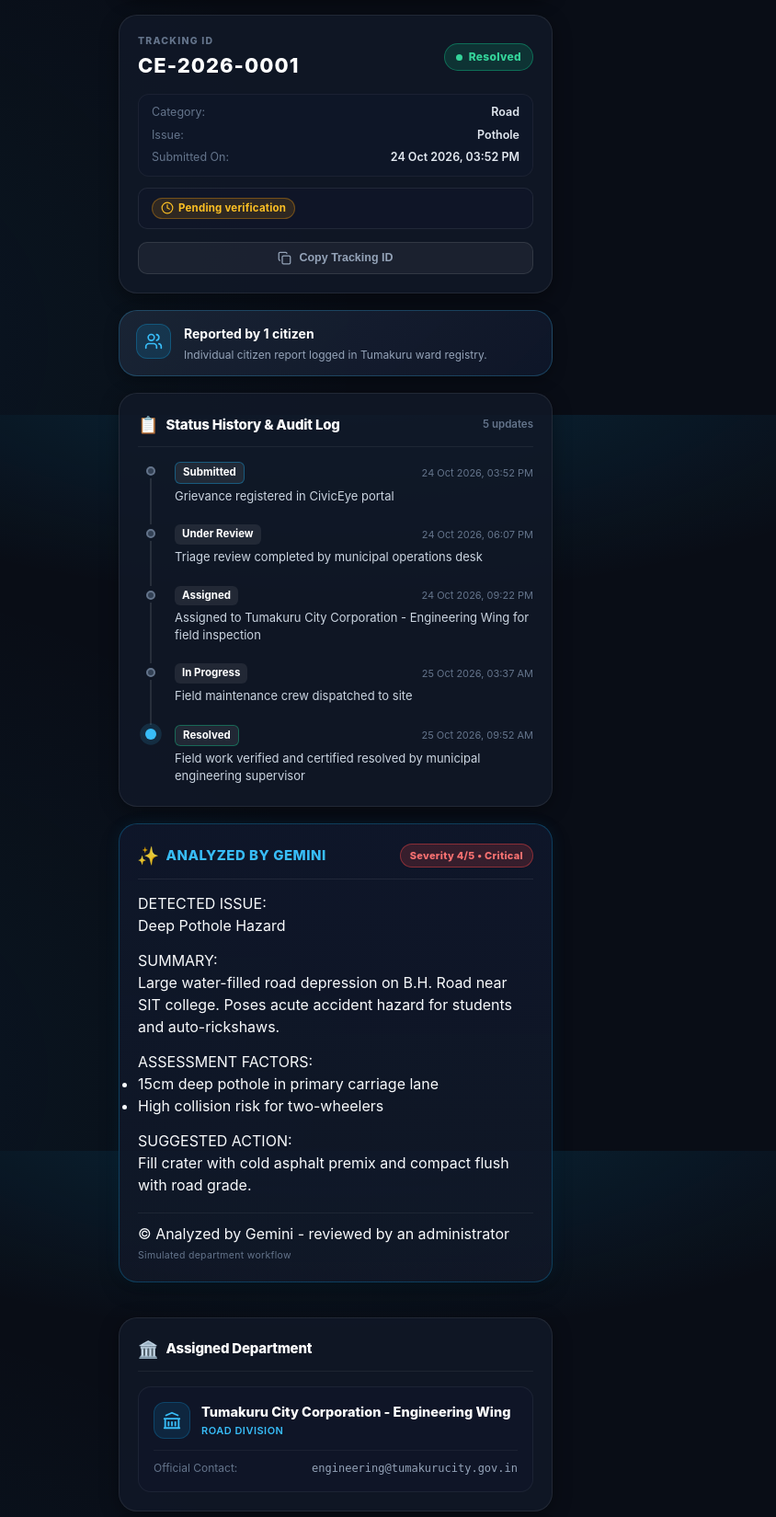
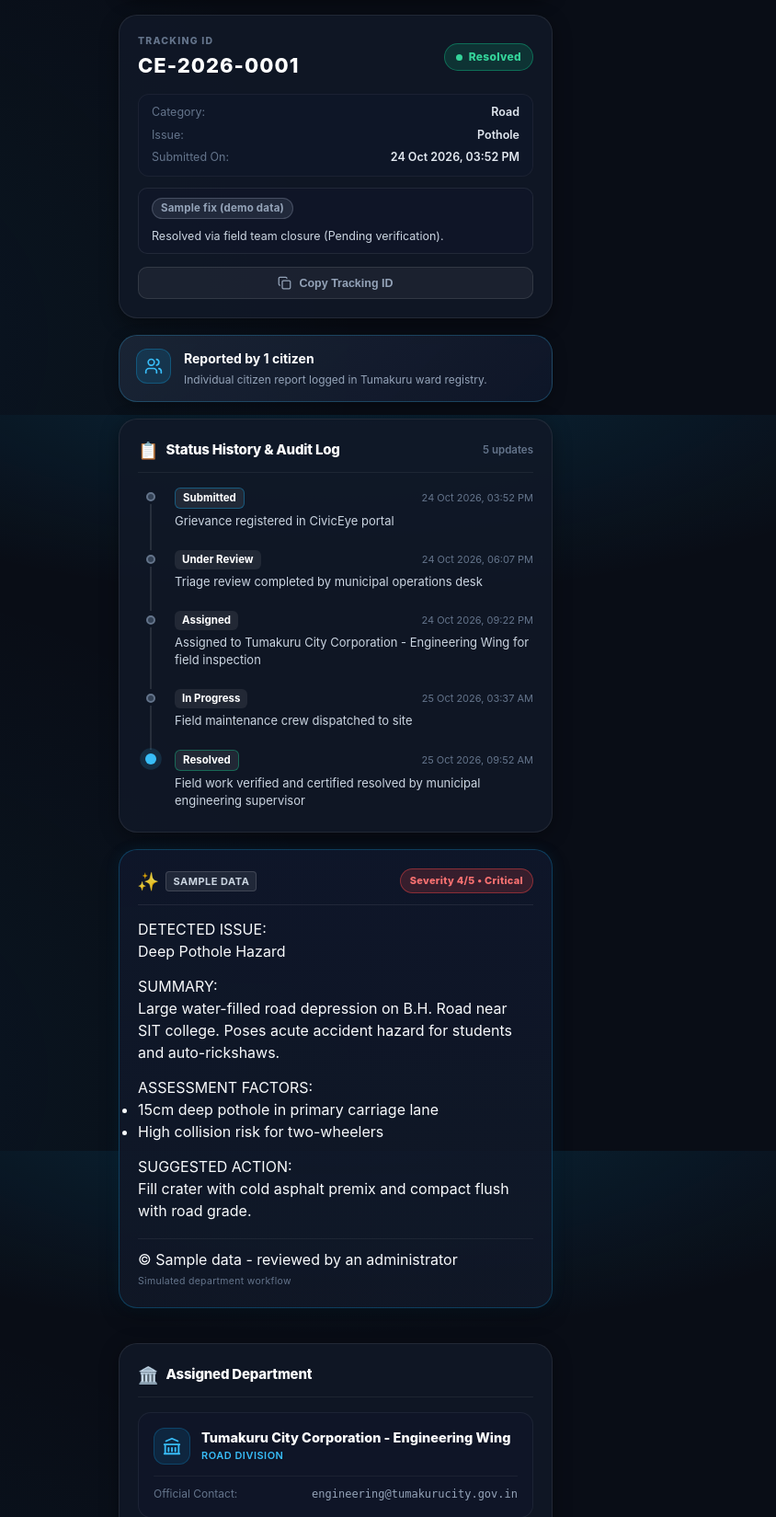
Before and after one commit to jashwanthachar/dome-flow, a Flask app: page /track/CE-2026-0001 in a window 1280 px wide. Shown: the part 349-1998 px from the top of the page at 92% size, without its empty margins (275-1119 px from the left). Run offline with Flask 3, Linux system fonts and the light colour scheme; the visitor is signed in with stand-in values (Sample User, id 1).

Commit message:
Honesty fix for sample data: display Sample data and Sample fix labels for seed complaints, suppress ai_confidence

```diff
--- a/app.py
+++ b/app.py
@@ -1268,6 +1268,7 @@ def dashboard():
             "report_count": c.report_count or 1,
             "fix_verified": c.fix_verified,
             "fix_note": c.fix_note,
+            "ai_source": c.ai_source,
         })
 
     return render_template(
--- a/seed_data.py
+++ b/seed_data.py
@@ -23,7 +23,7 @@ def get_seed_photos(category_folder):
     files = []
     for f in sorted(os.listdir(folder_path)):
         if os.path.splitext(f.lower())[1] in valid_exts:
-            files.append(f"static/seed/{category_folder}/{f}")
+            files.append(f"seed/{category_folder}/{f}")
     return files
 
 
@@ -821,8 +821,8 @@ def seed_complaints():
             detected_issue=item["detected_issue"],
             suggested_action=item["suggested_action"],
             ai_source="seed",
-            ai_model="gemini-seed",
-            ai_confidence=0.92,
+            ai_model=None,
+            ai_confidence=None,
             image_matches_report=True,
             parent_id=None,
             report_count=item["report_count"],
--- a/static/style.css
+++ b/static/style.css
@@ -3650,6 +3650,32 @@ html, body {
   border: 1px solid rgba(239, 68, 68, 0.35);
 }
 
+.fix-badge.sample {
+  background: rgba(148, 163, 184, 0.14);
+  color: #94a3b8;
+  border: 1px solid rgba(148, 163, 184, 0.3);
+}
+
+.sample-data-label {
+  display: inline-block;
+  background: rgba(255, 255, 255, 0.08);
+  border: 1px solid rgba(255, 255, 255, 0.14);
+  color: #cbd5e1;
+  font-size: 11px;
+  font-weight: 700;
+  letter-spacing: 0.5px;
+  text-transform: uppercase;
+  padding: 2px 7px;
+  border-radius: 4px;
+  vertical-align: middle;
+}
+
+.fix-tag-sample {
+  background: rgba(148, 163, 184, 0.15) !important;
+  color: #94a3b8 !important;
+  border: 1px solid rgba(148, 163, 184, 0.35) !important;
+}
+
 .fix-tag-verified {
   background: rgba(16, 185, 129, 0.15) !important;
   color: #10b981 !important;
--- a/templates/track.html
+++ b/templates/track.html
@@ -169,7 +169,16 @@
 
         {% if complaint.status == 'Resolved' %}
         <div class="track-resolution-banner">
-          {% if complaint.fix_verified is true %}
+          {% if complaint.ai_source == 'seed' %}
+            <div class="fix-verification-content">
+              <span class="fix-badge sample">
+                Sample fix (demo data)
+              </span>
+              {% if complaint.fix_note %}
+                <span class="fix-note-inline">{{ complaint.fix_note }}</span>
+              {% endif %}
+            </div>
+          {% elif complaint.fix_verified is true %}
             <div class="fix-verification-content">
               <span class="fix-badge verified">
                 <svg width="14" height="14" viewBox="0 0 24 24" fill="none" stroke="currentColor" stroke-width="2.5" stroke-linecap="round" stroke-linejoin="round">
@@ -282,7 +291,9 @@
           <div class="ai-brand-badge">
             <span class="ai-spark-icon">✨</span>
             <span class="ai-card-title">
-              {% if complaint.ai_model %}
+              {% if complaint.ai_source == 'seed' %}
+                <span class="sample-data-label">Sample data</span>
+              {% elif complaint.ai_model %}
                 Analyzed by Gemini
               {% else %}
                 Basic analysis, AI unavailable
@@ -358,7 +369,9 @@
         <div class="ai-card-footer">
           <span class="ai-disclaimer">
             &copy;
-            {% if complaint.ai_model %}
+            {% if complaint.ai_source == 'seed' %}
+              Sample data
+            {% elif complaint.ai_model %}
               Analyzed by Gemini
             {% else %}
               Basic analysis, AI unavailable
```
Also changed, not shown: templates/admin_detail.html (+11 -3 lines), templates/public_dashboard.html (+9 -2 lines), templates/success.html (+6 -2 lines).
